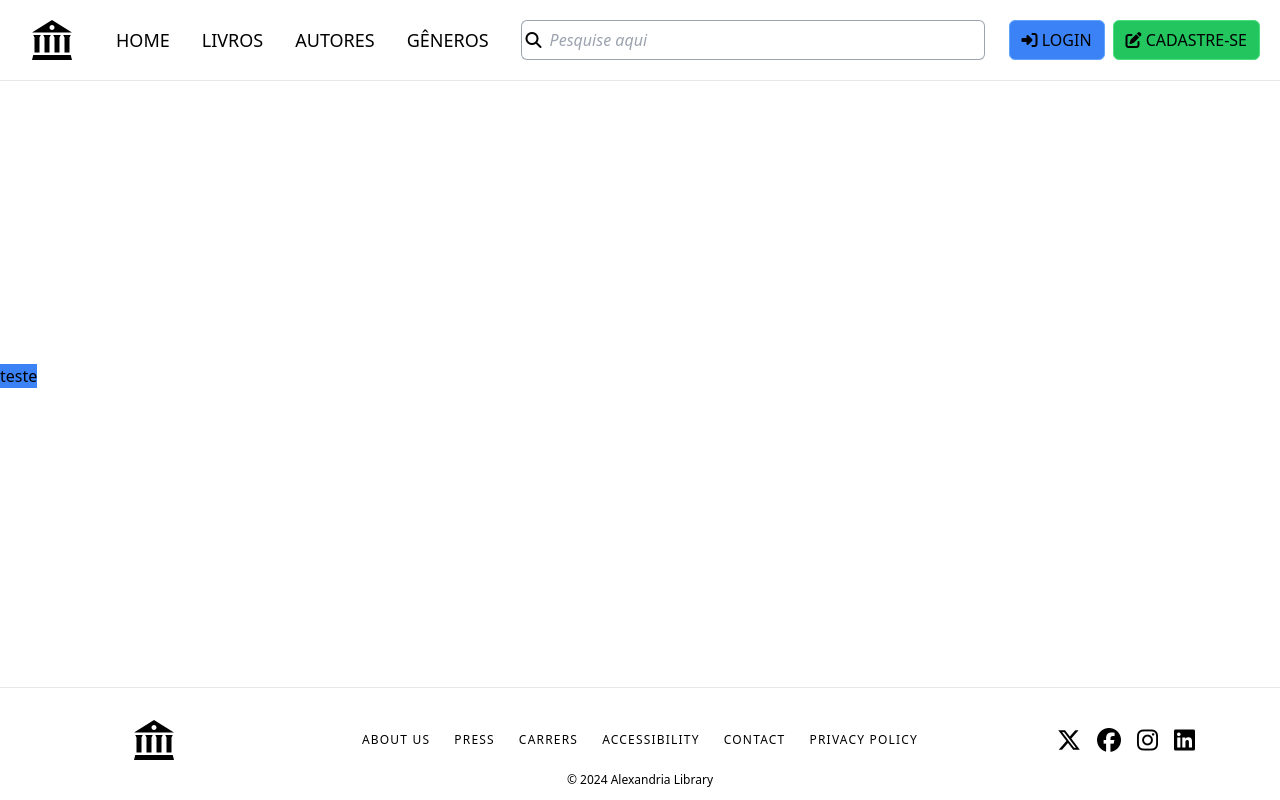
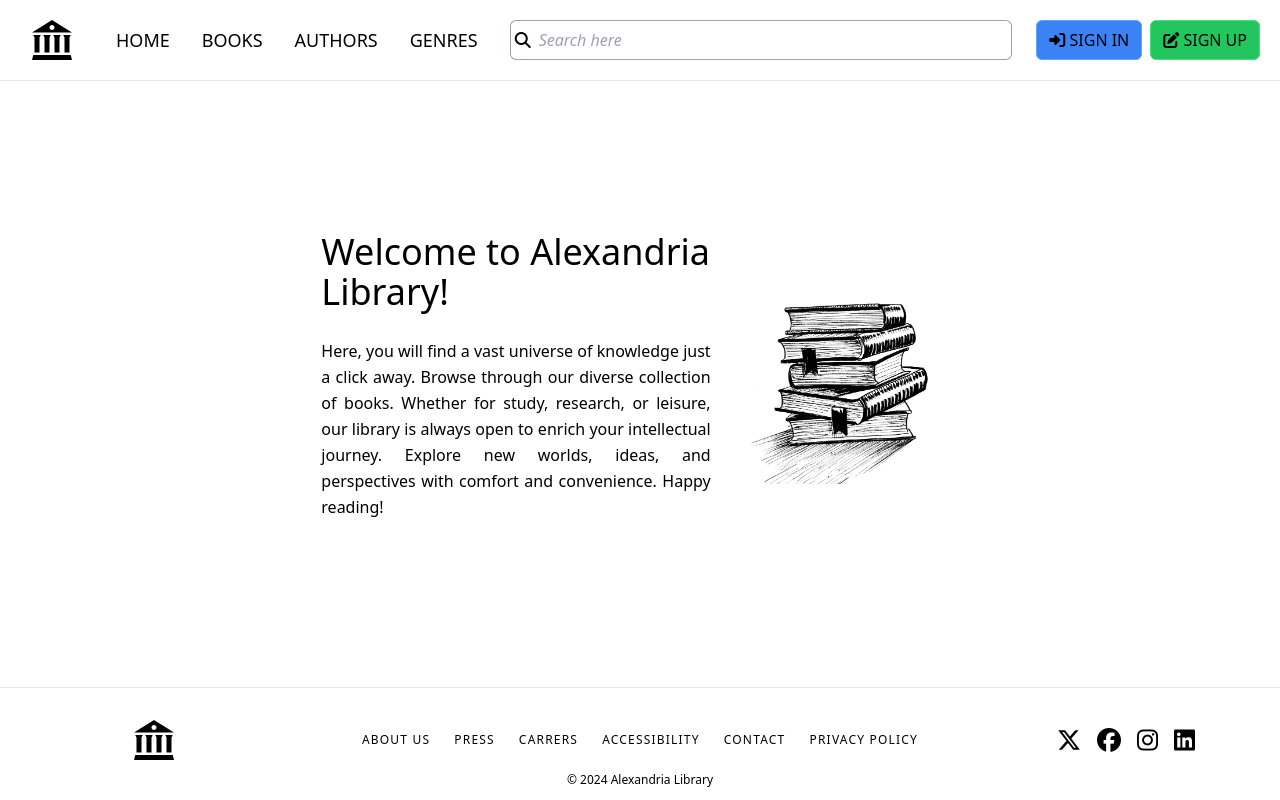
Before and after one commit to richardiago/library-project, a Flask app: page / in a window 1280 px wide. Run offline with Flask 3, Linux system fonts and the light colour scheme.

Commit message:
Homepage content and header

```diff
--- a/alexandria_library/main/templates/base.html
+++ b/alexandria_library/main/templates/base.html
@@ -30,13 +30,13 @@
                                 <a href="#">Home</a>
                             </li>
                             <li class="px-4">
-                                <a href="#">Livros</a>
+                                <a href="#">Books</a>
                             </li>
                             <li class="px-4">
-                                <a href="#">Autores</a>
+                                <a href="#">Authors</a>
                             </li>
                             <li class="px-4">
-                                <a href="#">Gêneros</a>
+                                <a href="#">Genres</a>
                             </li>
                         </ul>
                     </nav>
@@ -50,7 +50,7 @@
                             <i class="fa-solid fa-magnifying-glass"></i>
                         </button>
 
-                        <input type="text" placeholder="Pesquise aqui"
+                        <input type="text" placeholder="Search here"
                             class="border-b border-t border-r outline-none border-gray-400 bg-white h-10 w-full px-1 placeholder:italic rounded-r-md font-light"
                         />
                     </form>
@@ -61,12 +61,12 @@
 
                     <button class="border rounded-md border-blue-400 bg-blue-500 h-10 px-3 uppercase font-light">
                         <i class="fa-solid fa-right-to-bracket"></i>
-                        Login
+                        Sign in
                     </button>
 
                     <button class="border rounded-md border-green-400 bg-green-500 h-10 px-3 uppercase font-light">
                         <i class="fa-solid fa-pen-to-square"></i>
-                        Cadastre-se
+                        Sign up
                     </button>
 
                 </div>
--- a/alexandria_library/main/templates/index.html
+++ b/alexandria_library/main/templates/index.html
@@ -3,8 +3,25 @@
 {% block title %} Alexandria Library {% endblock %}
 
 {% block content %}
-    <div class="bg-blue-500">
-        teste
+    <div class="flex flex-row justify-center items-center p-5">
+
+        <div class="basis-1/3 p-3 font-light leading-relaxed">
+
+            <h1 class="text-4xl">Welcome to Alexandria Library!</h1>
+            <br>
+
+            <p class="text-justify">
+                Here, you will find a vast universe of knowledge just a click away.
+                Browse through our diverse collection of books.
+                Whether for study, research, or leisure, our library is always open to enrich your intellectual journey.
+                Explore new worlds, ideas, and perspectives with comfort and convenience. Happy reading!
+            </p>
+
+        </div>
+
+        <div class="p-2 w-1/5">
+            <img src="{{ url_for('static', filename='img/homepage_image.jpg') }}" alt="Alexandria Library">
+        </div>
     </div>
 
 {% endblock %}
--- a/alexandria_library/static/css/style.css
+++ b/alexandria_library/static/css/style.css
@@ -585,20 +585,112 @@ video {
   width: 100%;
 }
 
+.w-20 {
+  width: 5rem;
+}
+
+.w-28 {
+  width: 7rem;
+}
+
+.w-36 {
+  width: 9rem;
+}
+
+.w-80 {
+  width: 20rem;
+}
+
+.w-auto {
+  width: auto;
+}
+
+.w-4\/5 {
+  width: 80%;
+}
+
+.w-3\/5 {
+  width: 60%;
+}
+
+.w-2\/5 {
+  width: 40%;
+}
+
+.w-1\/5 {
+  width: 20%;
+}
+
+.flex-none {
+  flex: none;
+}
+
 .flex-grow {
   flex-grow: 1;
+}
+
+.basis-1\/4 {
+  flex-basis: 25%;
+}
+
+.basis-1\/2 {
+  flex-basis: 50%;
+}
+
+.basis-0 {
+  flex-basis: 0px;
+}
+
+.basis-1 {
+  flex-basis: 0.25rem;
+}
+
+.basis-2 {
+  flex-basis: 0.5rem;
+}
+
+.basis-3 {
+  flex-basis: 0.75rem;
+}
+
+.basis-10 {
+  flex-basis: 2.5rem;
+}
+
+.basis-20 {
+  flex-basis: 5rem;
+}
+
+.basis-1\/3 {
+  flex-basis: 33.333333%;
+}
+
+.basis-2\/3 {
+  flex-basis: 66.666667%;
 }
 
 .grid-cols-4 {
   grid-template-columns: repeat(4, minmax(0, 1fr));
 }
 
+.flex-row {
+  flex-direction: row;
+}
+
 .flex-col {
   flex-direction: column;
 }
 
+.place-content-center {
+  place-content: center;
+}
+
 .place-items-center {
   place-items: center;
+}
+
+.content-center {
+  align-content: center;
 }
 
 .items-center {
@@ -699,6 +815,18 @@ video {
 
 .p-3 {
   padding: 0.75rem;
+}
+
+.p-4 {
+  padding: 1rem;
+}
+
+.p-5 {
+  padding: 1.25rem;
+}
+
+.p-2 {
+  padding: 0.5rem;
 }
 
 .px-1 {
@@ -748,9 +876,18 @@ video {
   padding-top: 1rem;
 }
 
+.text-justify {
+  text-align: justify;
+}
+
 .text-xs {
   font-size: 0.75rem;
   line-height: 1rem;
+}
+
+.text-4xl {
+  font-size: 2.25rem;
+  line-height: 2.5rem;
 }
 
 .font-bold {
@@ -765,8 +902,17 @@ video {
   text-transform: uppercase;
 }
 
+.leading-relaxed {
+  line-height: 1.625;
+}
+
 .tracking-widest {
   letter-spacing: 0.1em;
+}
+
+.text-white {
+  --tw-text-opacity: 1;
+  color: rgb(255 255 255 / var(--tw-text-opacity));
 }
 
 .outline-none {
```
Also changed, not shown: other parts of alexandria_library/main/templates/base.html (+2 -2 lines), other parts of alexandria_library/static/css/style.css (+24 -0 lines), alexandria_library/static/img/homepage_image.jpg (added).
